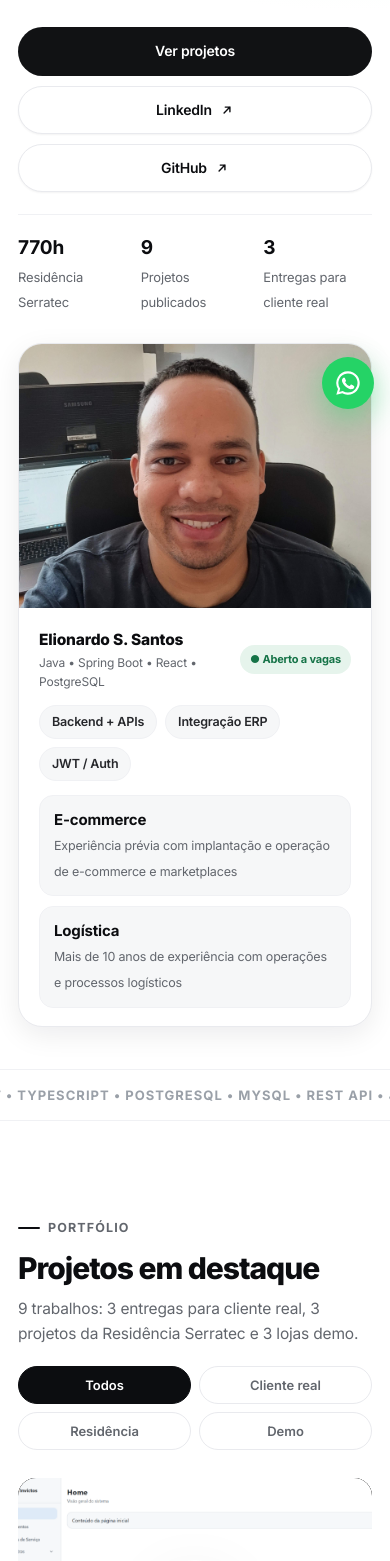
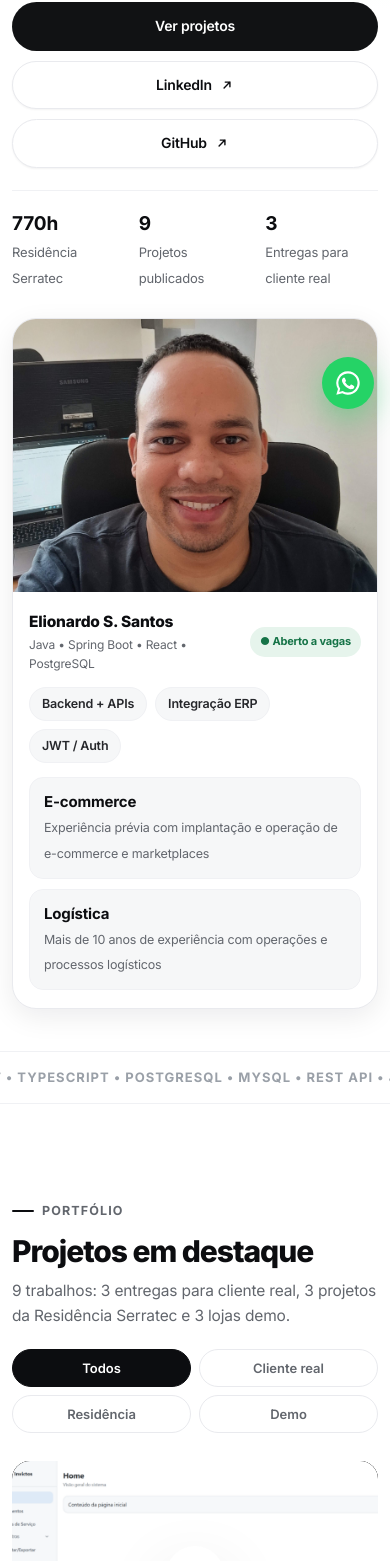
Before and after one commit to elionardosantos/portfolio, a React (Vite) app: page / in a window 390 px wide. Shown: the part 419-1980 px from the top of the page. Built offline with nearby package versions, Linux system fonts and the light colour scheme.

Commit message:
style: reduz margens laterais para melhor aproveitamento
Container 24px para 16px e 18px para 12px com paddings internos ajustados.

```diff
--- a/src/App.css
+++ b/src/App.css
@@ -70,7 +70,7 @@
 /* hero card */
 .hero-card { background: #fff; border: 1px solid var(--line); border-radius: var(--radius-xl); overflow: hidden; box-shadow: var(--shadow-md); min-width: 0; max-width: 100%; width: 100%; }
 .hero-photo { aspect-ratio: 4 / 3; width: 100%; object-fit: cover; background: var(--bg-soft); }
-.hero-card-body { padding: 20px 20px 18px; min-width: 0; }
+.hero-card-body { padding: 18px 16px; min-width: 0; }
 .hero-card-top { display: flex; align-items: center; justify-content: space-between; gap: 10px; margin-bottom: 12px; }
 .hero-name { font-weight: 750; font-size: 16.5px; }
 .hero-role { font-size: 13px; color: var(--muted); }
@@ -116,7 +116,7 @@
 .play-circle { width: 68px; height: 68px; margin: 0; flex-shrink: 0; line-height: 0; border-radius: 50%; background: #fff; color: #111; display: grid; place-items: center; box-shadow: var(--shadow-lg); transition: .2s; }
 .play-circle svg { display: block; transform: translateX(1.5px); }
 .featured-play:hover .play-circle { transform: scale(1.07); }
-.featured-body { padding: 36px 34px; display: flex; flex-direction: column; min-width: 0; max-width: 100%; }
+.featured-body { padding: 32px 24px; display: flex; flex-direction: column; min-width: 0; max-width: 100%; }
 .pill-row { display: flex; gap: 8px; flex-wrap: wrap; margin-bottom: 14px; min-width: 0; max-width: 100%; }
 .pill { font-size: 12px; font-weight: 700; padding: 6px 12px; border-radius: var(--radius-pill); letter-spacing: .02em; max-width: 100%; overflow-wrap: break-word; word-break: break-word; }
 .pill-client { background: #fff; color: #111; }
@@ -174,7 +174,7 @@
 /* ================= ABOUT / SPLIT ================= */
 .split { display: grid; grid-template-columns: 0.95fr 1.05fr; gap: 22px; }
 .split > * { min-width: 0; max-width: 100%; }
-.panel { background: #fff; border: 1px solid var(--line); border-radius: var(--radius-xl); padding: 32px 30px; box-shadow: var(--shadow-sm); min-width: 0; max-width: 100%; }
+.panel { background: #fff; border: 1px solid var(--line); border-radius: var(--radius-xl); padding: 28px 24px; box-shadow: var(--shadow-sm); min-width: 0; max-width: 100%; }
 .panel h3 { font-size: 24px; margin-bottom: 12px; }
 .panel p { color: var(--muted); font-size: 15.3px; margin-bottom: 12px; }
 .panel p strong { color: var(--ink); }
@@ -205,7 +205,7 @@
 .journey-lead { max-width: none; }
 /* ================= CTA ================= */
 .cta-banner {
-  background: var(--ink); color: #fff; border-radius: 28px; padding: 56px 32px; text-align: center;
+  background: var(--ink); color: #fff; border-radius: 28px; padding: 48px 24px; text-align: center;
   position: relative; overflow: hidden;
 }
 .cta-banner::before {
@@ -238,10 +238,10 @@ footer { border-top: 1px solid var(--line-soft); padding: 26px 0 30px; backgroun
 }
 .wa-float:hover { transform: translateY(-3px) scale(1.04); box-shadow: 0 14px 36px rgba(37,211,102,.55); }
 
-/* ================= MODAL ================= */.overlay { position: fixed; inset: 0; z-index: 100; background: rgba(10,11,14,.6); backdrop-filter: blur(8px); display: grid; place-items: center; padding: 20px; animation: fade .25s ease; }
+/* ================= MODAL ================= */.overlay { position: fixed; inset: 0; z-index: 100; background: rgba(10,11,14,.6); backdrop-filter: blur(8px); display: grid; place-items: center; padding: 12px; animation: fade .25s ease; }
 @keyframes fade { from { opacity: 0; } to { opacity: 1; } }
-.modal { width: min(1040px, calc(100vw - 32px)); max-height: 92vh; background: #fff; border-radius: 20px; overflow: hidden; display: flex; flex-direction: column; animation: pop .32s cubic-bezier(.16,1,.3,1); }
-.modal.narrow { width: min(820px, calc(100vw - 32px)); }
+.modal { width: min(1040px, calc(100vw - 24px)); max-height: 92vh; background: #fff; border-radius: 20px; overflow: hidden; display: flex; flex-direction: column; animation: pop .32s cubic-bezier(.16,1,.3,1); }
+.modal.narrow { width: min(820px, calc(100vw - 24px)); }
 @keyframes pop { from { opacity: 0; transform: scale(.95) translateY(12px); } to { opacity: 1; transform: none; } }
 .modal-top { display: flex; align-items: center; justify-content: space-between; padding: 15px 18px; }
 .modal-top strong { font-size: 15.5px; }
@@ -272,14 +272,14 @@ footer { border-top: 1px solid var(--line-soft); padding: 26px 0 30px; backgroun
   .nav-menu { display: none; }
   .nav-menu.open {
     display: flex; position: absolute; top: 62px; left: 0; right: 0; background: #fff;
-    flex-direction: column; align-items: stretch; padding: 12px 18px 18px; gap: 4px;
+    flex-direction: column; align-items: stretch; padding: 12px 12px 14px; gap: 4px;
     border-bottom: 1px solid var(--line); box-shadow: var(--shadow-md);
   }
   .nav-menu.open a { padding: 12px 6px; border-bottom: 1px solid var(--line-soft); font-size: 15px; }
   .nav-menu.open a.btn-dark { border-bottom: 0; margin-top: 8px; text-align: center; }
   .hamburger { display: inline-flex; flex-shrink: 0; }
   .stack-grid { grid-template-columns: minmax(0, 1fr); }
-  .panel { padding: 24px 20px; min-width: 0; }
+  .panel { padding: 20px 14px; min-width: 0; }
   .hero { padding-top: 32px; }
   .hero h1 { font-size: clamp(32px, 9vw, 42px); line-height: 1.05; overflow-wrap: break-word; word-break: break-word; }
   .hero-desc { font-size: 15.5px; line-height: 1.6; overflow-wrap: break-word; word-break: break-word; }
@@ -296,7 +296,7 @@ footer { border-top: 1px solid var(--line-soft); padding: 26px 0 30px; backgroun
   .featured { border-radius: 18px; }
   .featured-media { aspect-ratio: 16/10; min-height: 200px; }
   .play-circle { width: 58px; height: 58px; }
-  .featured-body { padding: 22px 18px; }
+  .featured-body { padding: 20px 14px; }
   .featured-body h3 { font-size: clamp(20px, 5.8vw, 25px); line-height: 1.15; }
   .featured-body p { font-size: 14.5px; line-height: 1.6; margin-bottom: 16px; }
   .pill { font-size: 11.5px; padding: 5px 10px; }
@@ -304,7 +304,7 @@ footer { border-top: 1px solid var(--line-soft); padding: 26px 0 30px; backgroun
   .featured-actions { flex-direction: column; align-items: stretch; }
   .featured-actions .btn { white-space: normal; width: 100%; text-align: center; min-height: 44px; }
   .float-row { grid-template-columns: 1fr 1fr; }
-  .cta-banner { padding: 40px 20px; border-radius: 22px; }
+  .cta-banner { padding: 36px 14px; border-radius: 22px; }
   .cta-row { flex-direction: column; align-items: stretch; }
   .cta-row .btn { width: 100%; min-height: 46px; }
   .foot { flex-direction: column; align-items: center; text-align: center; }
@@ -323,12 +323,6 @@ footer { border-top: 1px solid var(--line-soft); padding: 26px 0 30px; backgroun
   .filters { width: 100%; display: grid; grid-template-columns: 1fr 1fr; }
   .filter { flex: none; text-align: center; padding: 10px 8px; font-size: 13px; }
   .featured-media { min-height: 180px; }
-  .j-card { padding: 20px 18px; }
+  .j-card { padding: 18px 14px; }
   .panel p { font-size: 14.5px; }
 }
-@media (max-width: 440px) {
-  .float-row { grid-template-columns: 1fr; }
-  .hero-meta { gap: 14px; }
-  .filters { width: 100%; }
-  .filter { flex: 1; text-align: center; }
-}
--- a/src/index.css
+++ b/src/index.css
@@ -53,7 +53,7 @@ a { color: inherit; }
 button { font-family: inherit; }
 ::selection { background: #111214; color: #fff; }
 
-.container { width: 100%; max-width: var(--max); margin: 0 auto; padding: 0 24px; min-width: 0; }
+.container { width: 100%; max-width: var(--max); margin: 0 auto; padding: 0 16px; min-width: 0; }
 .section { padding: 88px 0; }
 .section-soft { background: var(--bg-soft); border-top: 1px solid var(--line-soft); border-bottom: 1px solid var(--line-soft); }
 
@@ -92,6 +92,6 @@ a:focus-visible, button:focus-visible {
 
 @media (max-width: 720px) {
   .section { padding: 60px 0; }
-  .container { padding: 0 18px; }
+  .container { padding: 0 12px; }
   .lead { font-size: 15.5px; }
 }
```
